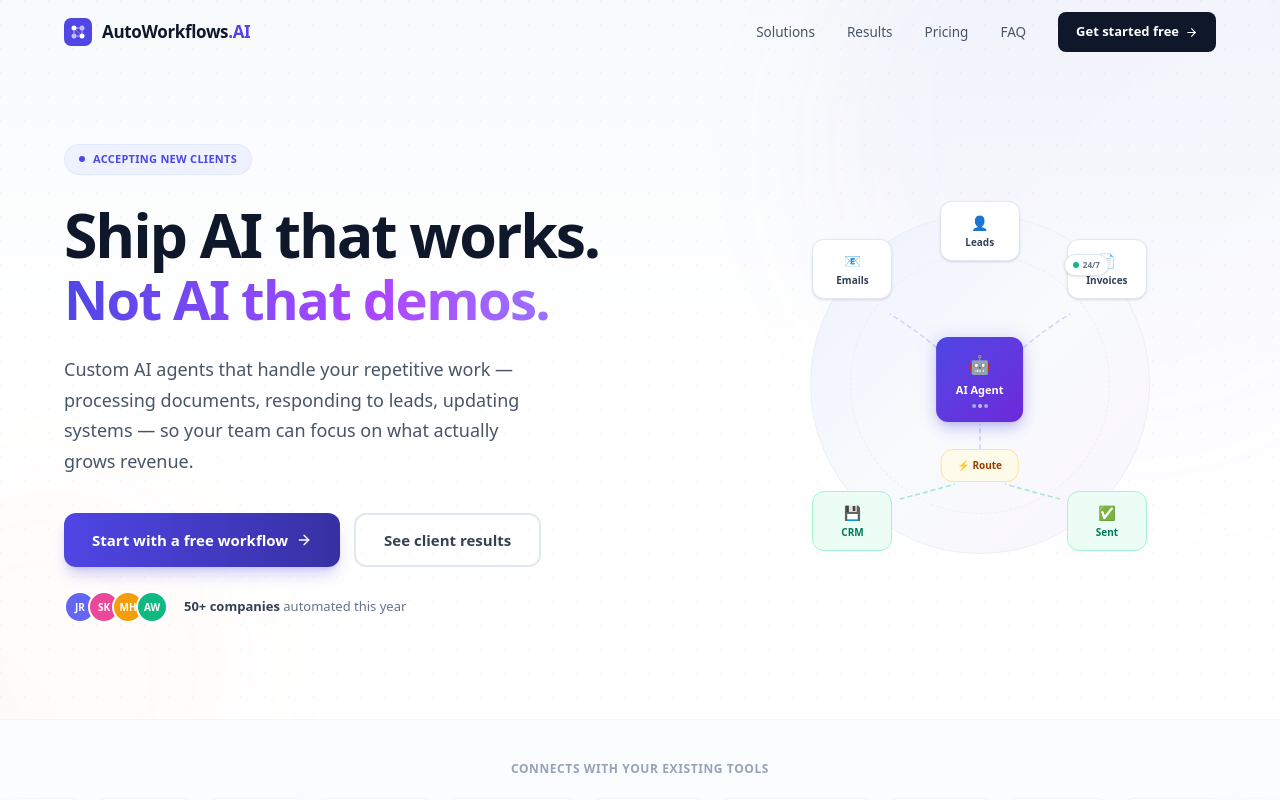
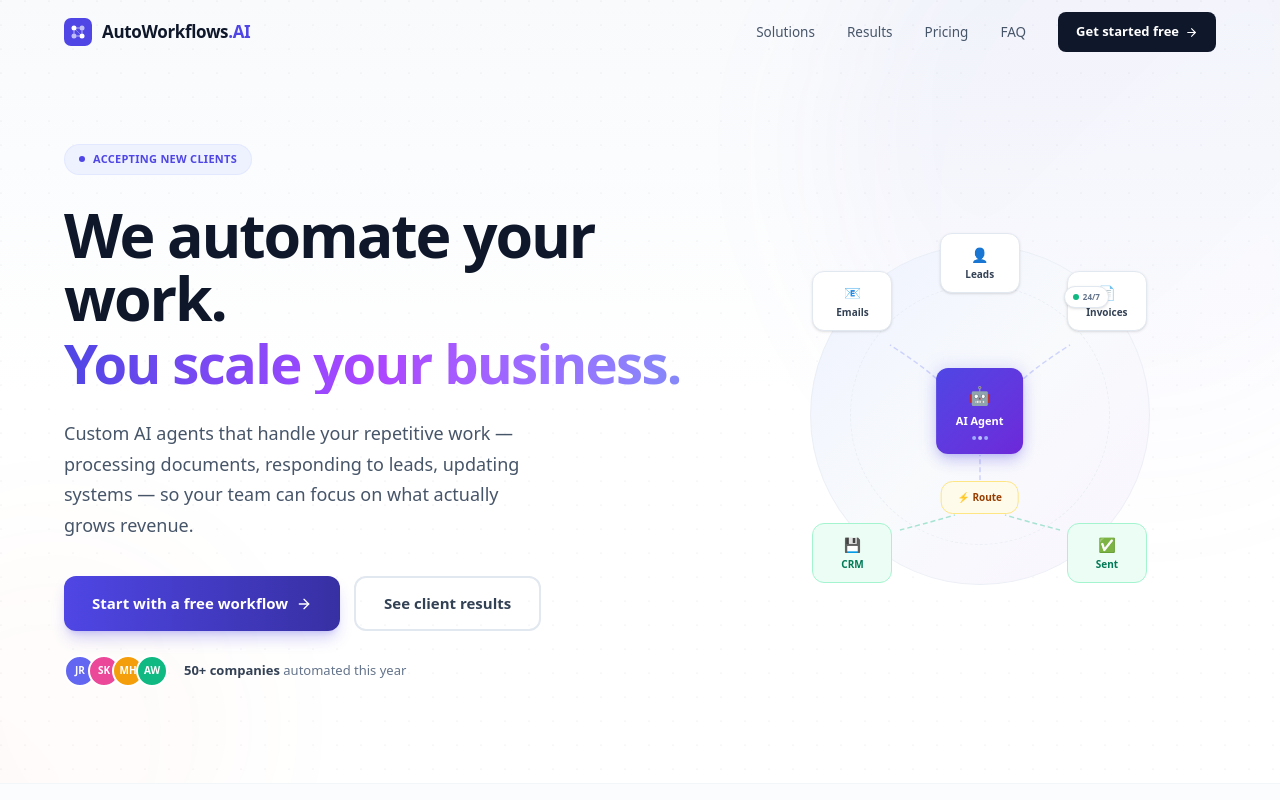
Before and after one commit to deepak-adetech/aisite-white, a Next.js app: page / in a window 1280 px wide. Shown: the top 800 px of the page. Built offline with nearby package versions, Linux system fonts and the light colour scheme.

Commit message:
copy: Reword hero headline to focus on value proposition
"We automate your work." (bold) + "You scale your business." (gradient)

https://claude.ai/code/session_015ViTjgEd9B7MrvhN5PK4bE

```diff
--- a/src/components/Hero.tsx
+++ b/src/components/Hero.tsx
@@ -163,10 +163,10 @@ export default function Hero() {
               className="text-slate-900"
             >
               <span className="block text-[2.6rem] sm:text-[3.4rem] lg:text-[3.8rem] font-extrabold leading-[1.05] tracking-[-0.035em]">
-                Ship AI that works.
+                We automate your work.
               </span>
               <span className="block text-[2.4rem] sm:text-[3.1rem] lg:text-[3.4rem] font-semibold leading-[1.1] tracking-[-0.03em] text-gradient bg-gradient-to-r from-brand via-purple-500 to-brand-light mt-1">
-                Not AI that demos.
+                You scale your business.
               </span>
             </motion.h1>
 
```
